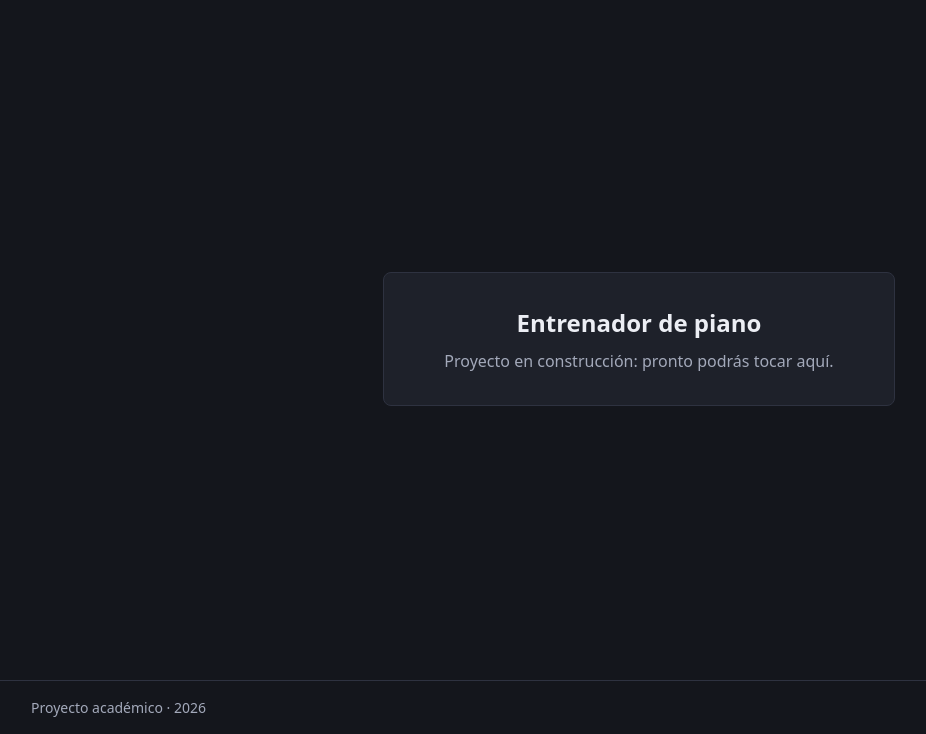
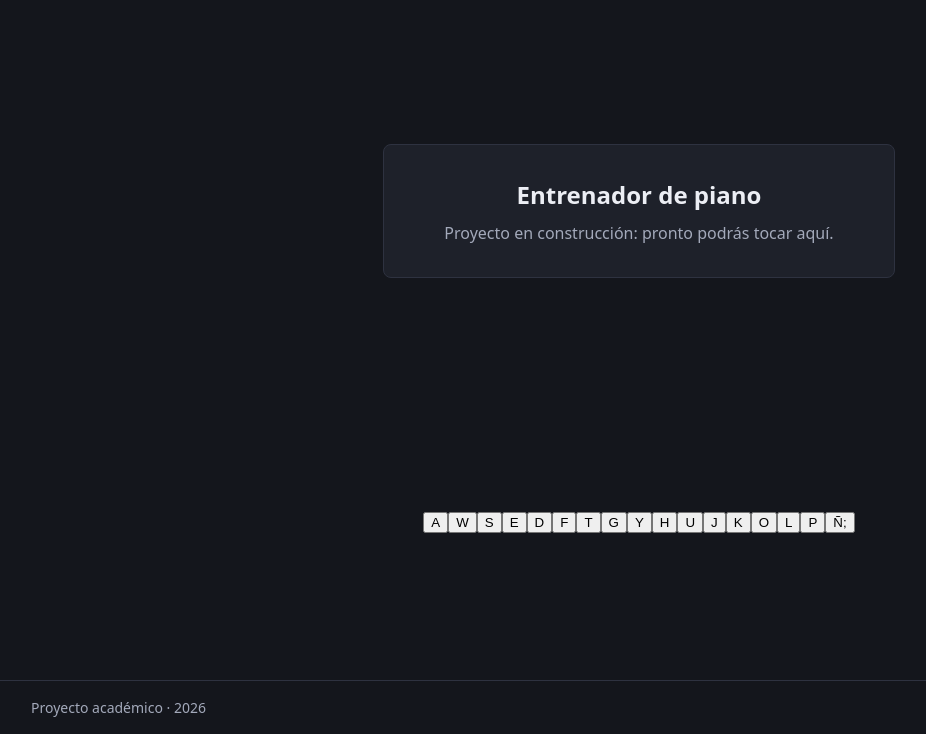
Before and after one commit to RODOLFO-DIAZ/falling-notes-piano, a plain HTML site: page index.html in a window 1280 px wide. Shown: the part 66-800 px from the top of the page, without its empty margins (1-927 px from the left). Drawn offline with Linux system fonts and the light colour scheme.

Commit message:
feat: render 17 keys from the key map with key labels
- Build one button per KEY_TO_PITCH entry, in keyboard order
- Mark each key as white or black and store its pitch in data-pitch
- Show the computer key letter; Semicolon shows both "Ñ" and ";"
- Return a pitch -> element map so input can light keys directly

Decision: buttons with aria-label and tabindex -1, since the computer
keyboard already plays every key; labels derived from event.code with
a single override instead of a full label table.
Risks: keys are unstyled until the piano layout lands.

Refs: FNP-7

```diff
--- a/index.html
+++ b/index.html
@@ -21,6 +21,8 @@
             <h2 id="status-title" class="screen-title">Entrenador de piano</h2>
             <p id="status-message" class="screen-text">Cargando…</p>
         </section>
+
+        <section id="piano" class="piano" aria-label="Teclado de piano"></section>
     </main>
 
     <!-- Footer -->
--- /dev/null
+++ b/js/keyboard.js
@@ -0,0 +1,51 @@
+// Piano keyboard view: builds one element per key from KEY_TO_PITCH.
+
+import { KEY_TO_PITCH, isSharp } from "./pitch.js";
+
+const KEY_CODE_PREFIX = "Key";
+
+// Keys whose label is not the letter in their code. Semicolon is "Ñ" on a
+// Spanish layout and ";" on a US layout, so it shows both.
+const LABEL_OVERRIDES = Object.freeze({
+    Semicolon: { main: "Ñ", alt: ";" },
+});
+
+function labelOf(code) {
+    return LABEL_OVERRIDES[code] ?? { main: code.replace(KEY_CODE_PREFIX, "") };
+}
+
+function createLabel(className, text) {
+    const label = document.createElement("span");
+    label.className = className;
+    label.textContent = text;
+    return label;
+}
+
+function createKey(code, pitch) {
+    const label = labelOf(code);
+    const key = document.createElement("button");
+    key.type = "button";
+    // The computer keyboard already plays every key, so tabbing through
+    // 17 buttons would only get in the way.
+    key.tabIndex = -1;
+    key.className = isSharp(pitch) ? "key key-black" : "key key-white";
+    key.dataset.pitch = pitch;
+    key.setAttribute("aria-label", `${pitch}, tecla ${label.main}`);
+    key.append(createLabel("key-label", label.main));
+    if (label.alt) {
+        key.append(createLabel("key-label-alt", label.alt));
+    }
+    return key;
+}
+
+// Fills the container with the 17 keys and returns pitch -> key element,
+// so input handlers can light keys without searching the DOM.
+export function renderKeyboard(container) {
+    const keysByPitch = new Map();
+    for (const [code, pitch] of Object.entries(KEY_TO_PITCH)) {
+        const key = createKey(code, pitch);
+        keysByPitch.set(pitch, key);
+        container.append(key);
+    }
+    return keysByPitch;
+}
--- a/js/main.js
+++ b/js/main.js
@@ -1,11 +1,14 @@
 // Entry point: connects the modules and starts the app.
 // Module scripts run after the document is parsed, so the DOM is ready here.
+
+import { renderKeyboard } from "./keyboard.js";
 
 const READY_MESSAGE = "Proyecto en construcción: pronto podrás tocar aquí.";
 
 function init() {
     const message = document.getElementById("status-message");
     message.textContent = READY_MESSAGE;
+    renderKeyboard(document.getElementById("piano"));
 }
 
 init();
```
